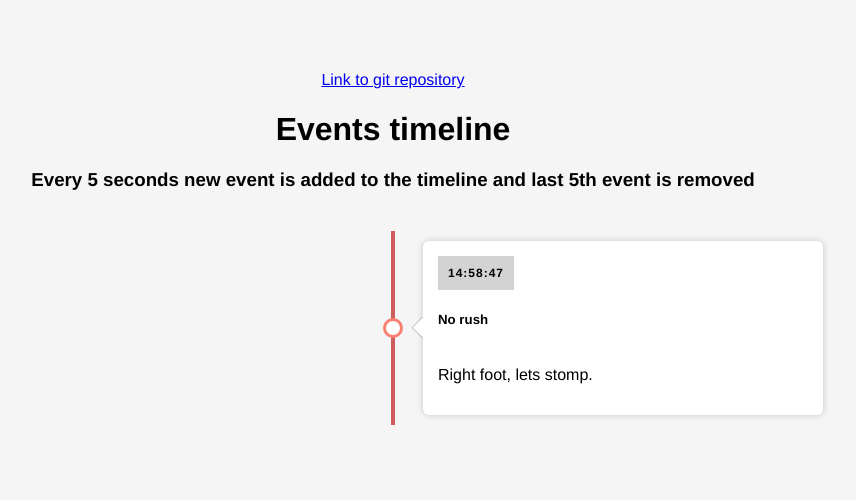
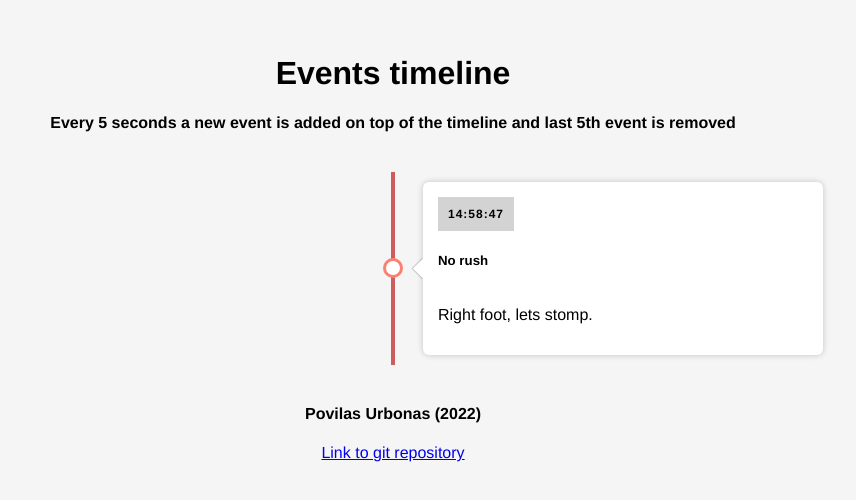
Before and after one commit to PovilasU/React-Timeline, a React (Create React App) app: page / in a window 1280 px wide. Shown: the part 142-642 px from the top of the page, without its empty margins (247-1103 px from the left). Built offline with nearby package versions, Linux system fonts and the light colour scheme.

Commit message:
updated header and footer

```diff
--- a/src/App.css
+++ b/src/App.css
@@ -18,7 +18,8 @@ body {
 
 h1,
 h2,
-h3 {
+h3,
+h4 {
   text-align: center;
 }
 .link-container {
--- a/src/App.js
+++ b/src/App.js
@@ -4,17 +4,24 @@ import Timeline from './Components/Timeline';
 function App() {
   return (
     <>
-      <div className="link-container">
-        <a href="https://github.com/PovilasU/React-Timeline">
-          Link to git repository
-        </a>
-      </div>
-      <h1>Events timeline</h1>
-      <h3>
-        Every 5 seconds new event is added to the timeline and last 5th event is
-        removed
-      </h3>
+      <header>
+        <h1>Events timeline</h1>
+        <h4>
+          Every 5 seconds a new event is added on top of the timeline and last
+          5th event is removed
+        </h4>
+      </header>
+
       <Timeline />
+
+      <footer>
+        <h4>Povilas Urbonas (2022)</h4>
+        <div className="link-container">
+          <a href="https://github.com/PovilasU/React-Timeline">
+            Link to git repository
+          </a>
+        </div>
+      </footer>
     </>
   );
 }
```
